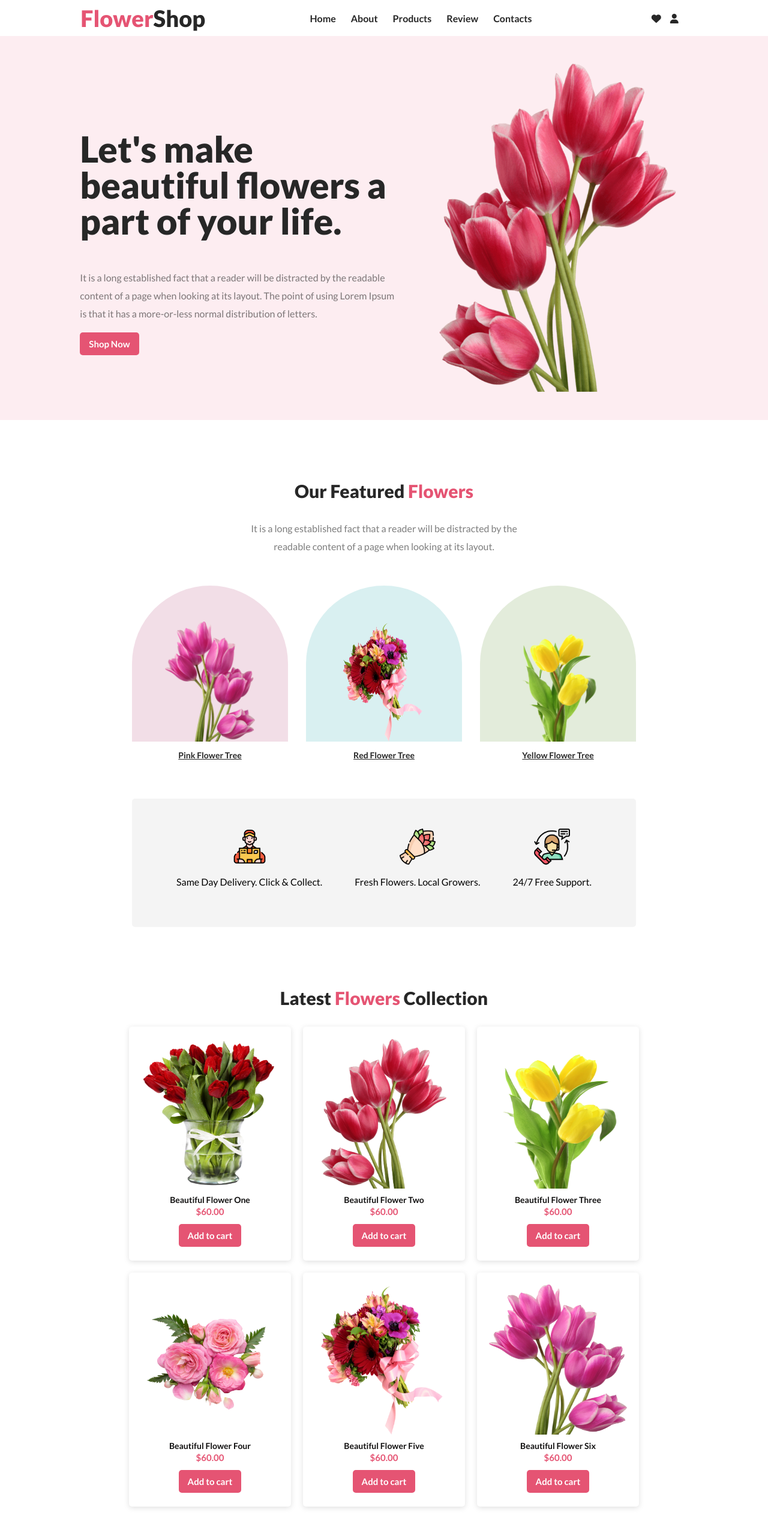
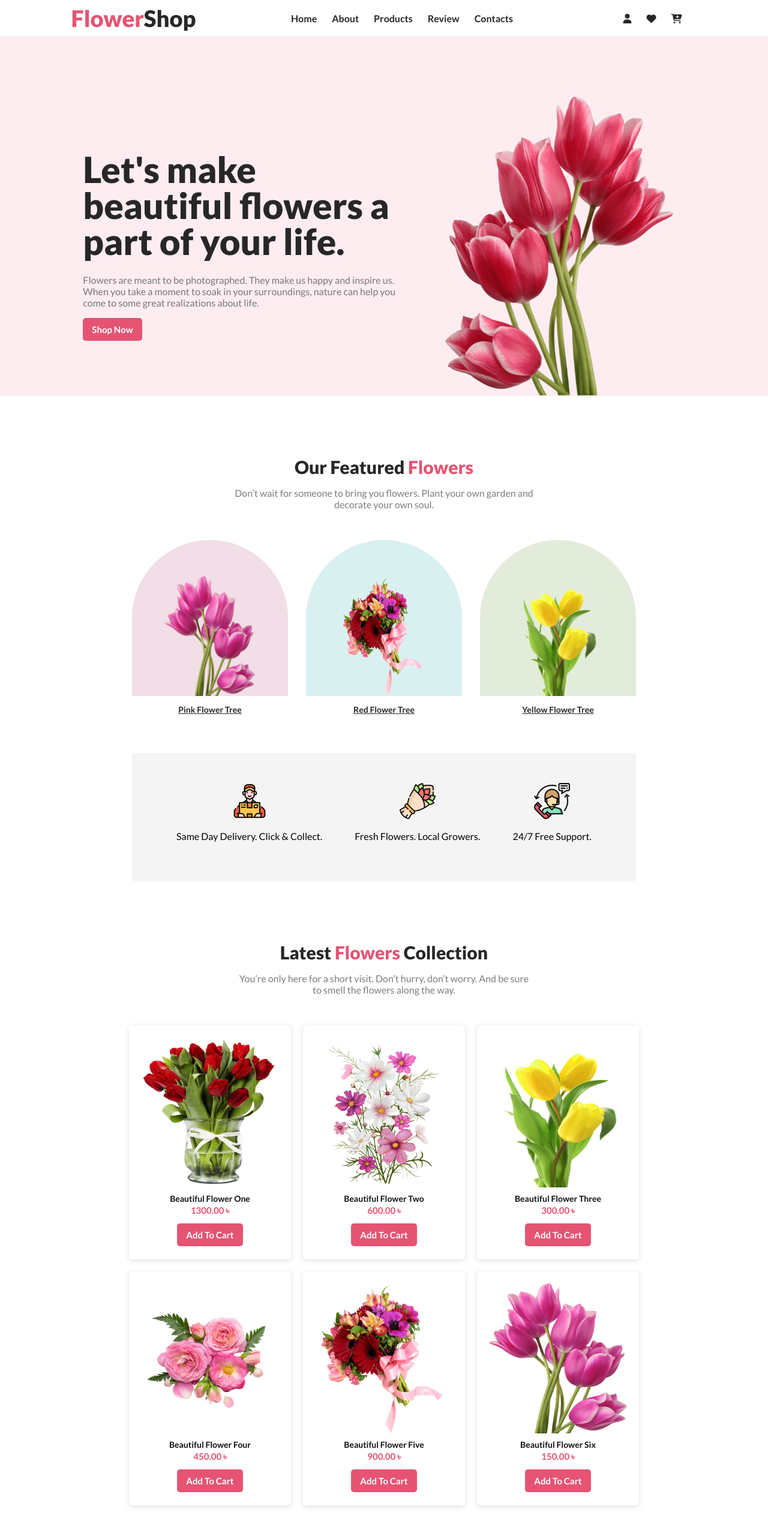
Before and after one commit to AbdullahAlJubair/flower-shop-assignment, a plain HTML site: page index.html in a window 1280 px wide. Shown: the top 2560 px of the page at 60% size. Drawn offline with Linux system fonts and the light colour scheme.

Commit message:
Fixed Fontawsome problem and some Section Alignment. Also Added every sections Unique Text

```diff
--- a/Styles/style.css
+++ b/Styles/style.css
@@ -23,15 +23,11 @@ nav ul{
     display: flex;
     align-items: center;
 }
-nav .menu ul li {
+nav ul li {
     list-style: none;
     margin-right: 25px;
 }
-nav .nav-icon ul li {
-    list-style: none;
-    margin-right: 15px;
-}
-nav li a{
+nav ul li a{
     text-decoration: none;
     color: #272727;
     font-size: 16px;
@@ -43,31 +39,32 @@ nav li:hover a{
 }
 /*Banner Section Design*/
 .banner {
-    height: 440px;
+    height: 500px;
     display: flex;
     align-items: center;
     justify-content: space-evenly;
-    padding: 100px 80px;
+    padding: 100px 80px 0px;
     background-color: #E554731A;
 }
 .banner-content {
     width: 525px;
 }
-.banner-title {
+h1.banner-title {
     color: #272727;
     font-size: 60px;
     font-weight: 900;
     line-height: 60px;
+    margin: 0 auto 25px;
 }
 .section-text { /*All Section Text Design*/
     color: rgba(39, 39, 39, 0.60);
     font-family: Lato;
     font-size: 16px;
     font-weight: 400;
-    line-height: 30px; /* 166.667% */
 }
 .banner-image img {
-    width: 435px;
+    width: 420px;
+    height: 500px;
 }
 .primary-btn {
     padding: 10px 15px;
@@ -94,6 +91,7 @@ nav li:hover a{
     color: #272727;
     font-size: 30px;
     font-weight: 900;
+    margin: 0px;
 }
 .featured-flowers {
     display: flex;
@@ -154,7 +152,7 @@ nav li:hover a{
 }
 .product-contents {
     width: 500px;
-    margin: 0 auto;
+    margin: 0 auto 50px;
 }
 .product-container {
     margin-top: 20px;
@@ -187,6 +185,7 @@ nav li:hover a{
     margin: 2px;
     color: #E55473;
     font-size: 15px;
+    font-weight: 700;
 }
 .product-box > .primary-btn {
     margin-top: 10px;
@@ -214,7 +213,7 @@ nav li:hover a{
 }
 .deals-column > .primary-btn {
     position: relative;
-    left: 45%;
+    left: 40%;
 }
 .deals-column img {
     position: relative;
@@ -304,7 +303,6 @@ nav li:hover a{
     font-weight: 400;
 }
 .credit {
-    background-color: #E55473;
     padding: 10px;
 }
 .credit p{
@@ -313,3 +311,7 @@ nav li:hover a{
     color: #FFFFFFE5;
     margin: 0;
 }
+.credit p strong {
+    padding-left: 5px;
+    color: #E55473;
+}
--- a/index.html
+++ b/index.html
@@ -29,13 +29,14 @@
             <div class="nav-icon"> <!--Menu Icon--->
                 <ul>
                     <li>
+                        <a href="#"><i class="fa fa-solid fa-user"></i></a>
+                    </li>
+                    <li>
                         <a href="#"><i class="fa fa-solid fa-heart"></i></a>
                     </li>
                     <li>
-                        <a href="#"><i class="fa fa-solid fa-user"></i></a>
+                        <a href="#"><i class="fa fa-solid fa-cart-plus"></i></a>
                     </li>
-
-
                 </ul>
             </div>
         </nav>
@@ -43,7 +44,7 @@
             <div class="banner-content">
                 <h1 class="banner-title">Let's make <br> beautiful flowers a part of your life.</h1>
                 <p class="section-text">
-                    It is a long established fact that a reader will be distracted by the readable content of a page when looking at its layout. The point of using Lorem Ipsum is that it has a more-or-less normal distribution of letters.
+                    Flowers are meant to be photographed. They make us happy and inspire us. When you take a moment to soak in your surroundings, nature can help you come to some great realizations about life.
                 </p>
                 <button class="primary-btn">Shop Now</button>
             </div>
@@ -59,7 +60,7 @@
                     Our Featured <span class="color-text">Flowers</span>
                 </h3>
                 <p class="section-text">
-                    It is a long established fact that a reader will be distracted by the readable content of a page when looking at its layout.
+                    Don’t wait for someone to bring you flowers. Plant your own garden and decorate your own soul.
                 </p>
             </div>
 
@@ -82,7 +83,6 @@
                     </div>
                     <p class="flower-box-title">Yellow Flower Tree </p>
                 </div>
-
             </div>
         </section>
         <section class="shop-info"> <!-- Shop Info Section -->
@@ -104,25 +104,28 @@
                 <h3 class="section-title">
                     Latest <span class="color-text">Flowers</span> Collection
                 </h3>
+                <p class="section-text">
+                    You’re only here for a short visit. Don’t hurry, don’t worry. And be sure to smell the flowers along the way.
+                </p>
             </div>
             <div class="product-container"> <!--Product Column-1-->
                 <div class="product-box">
                     <img src="Flower Asset/pngwing 8.png" alt="" class="product-img">
                     <p class="product-name"><strong>Beautiful Flower One</strong></p>
-                    <p class="price"><strong>$60.00</strong></p>
-                    <button class="primary-btn">Add to cart</button>
+                    <p class="price">1300.00 &#2547;</p>
+                    <button class="primary-btn">Add To Cart</button>
                 </div>
                 <div class="product-box">
-                    <img src="Flower Asset/pngwing 10.png" alt="" class="product-img">
+                    <img src="Flower Asset/Rectangle 99.png" alt="" class="product-img">
                     <p class="product-name"><strong>Beautiful Flower Two</strong></p>
-                    <p class="price"><strong>$60.00</strong></p>
-                    <button class="primary-btn">Add to cart</button>
+                    <p class="price">600.00 &#2547;</p>
+                    <button class="primary-btn">Add To Cart</button>
                 </div>
                 <div class="product-box">
                     <img src="Flower Asset/pngwing 7.png" alt="" class="product-img">
                     <p class="product-name"><strong>Beautiful Flower Three</strong></p>
-                    <p class="price"><strong>$60.00</strong></p>
-                    <button class="primary-btn">Add to cart</button>
+                    <p class="price">300.00 &#2547;</p>
+                    <button class="primary-btn">Add To Cart</button>
                 </div>
 
             </div>
@@ -130,20 +133,20 @@
                 <div class="product-box">
                     <img src="Flower Asset/Flower 99.png" alt="" class="product-img">
                     <p class="product-name"><strong>Beautiful Flower Four</strong></p>
-                    <p class="price"><strong>$60.00</strong></p>
-                    <button class="primary-btn">Add to cart</button>
+                    <p class="price">450.00 &#2547;</p>
+                    <button class="primary-btn">Add To Cart</button>
                 </div>
                 <div class="product-box">
                     <img src="Flower Asset/pngwing 5.png" alt="" class="product-img">
                     <p class="product-name"><strong>Beautiful Flower Five</strong></p>
-                    <p class="price"><strong>$60.00</strong></p>
-                    <button class="primary-btn">Add to cart</button>
+                    <p class="price">900.00 &#2547;</p>
+                    <button class="primary-btn">Add To Cart</button>
                 </div>
                 <div class="product-box">
                     <img src="Flower Asset/pngwing 6.png" alt="" class="product-img">
                     <p class="product-name"><strong>Beautiful Flower Six</strong></p>
-                    <p class="price"><strong>$60.00</strong></p>
-                    <button class="primary-btn">Add to cart</button>
+                    <p class="price">150.00 &#2547;</p>
+                    <button class="primary-btn">Add To Cart</button>
                 </div>
 
             </div>
@@ -152,7 +155,7 @@
             <div class="deals-column">
                 <h3 class="section-title">Hot Deal ! Sale Up To 25% <span class="color-text">Off</span></h3>
                 <p class="section-text">
-                    It is a long established fact that a reader will be distracted by the readable content of a page when looking at its layout.
+                    Whether you prefer simple, relaxed styles or dream of jaw-dropping floral installations, <strong><span class="color-text">Flowers</span>Shop</strong> will make it a celebration to remember.
                 </p>
                 <button class="primary-btn">Sign Up</button>
             </div>
@@ -164,7 +167,7 @@
             <div class="instagram-contents">
                 <h3 class="section-title">Instagram</h3>
                 <p class="section-text">
-                    It is a long established fact that a reader will be distracted by the readable content of a page when looking at its layout.
+                    Flowers don’t worry about how they’re going to bloom. They just open up and turn toward the light and that makes them beautiful.
                 </p>
             </div>
             <div class="instagram-feed">
@@ -188,12 +191,12 @@
         <div class="footer-container">
             <h2 class="footer-title"><span class="color-text">Flower</span>Shop</h2>
             <p class="section-text">
-                It is a long established fact that a reader will be distracted by the readable content of a page when looking at its layout.
+                When you think of flowers think of us. Let us arrange a smile. <br>Suprise Your Valentine!
             </p>
             <p class="copyright"><small>@2020-2023, FlowerShop.com. All rights reserved. </small></p>
         </div>
         <div class="credit">
-            <p><em>Designed by</em>: <strong>Abdullah Al Jubair</strong></p>
+            <p><em>Designed by </em>: <strong>Abdullah Al Jubair</strong></p>
         </div>
 
     </footer>
```
Also changed, not shown: Flower Asset/Rectangle 99.png (added).
